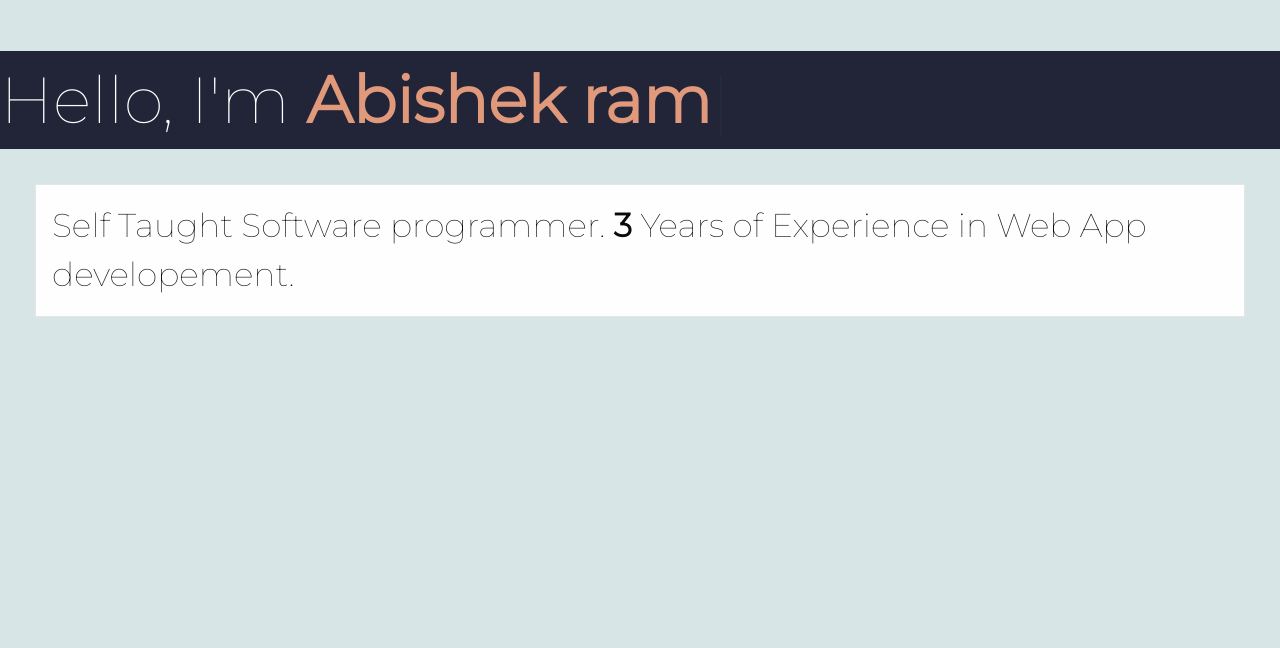
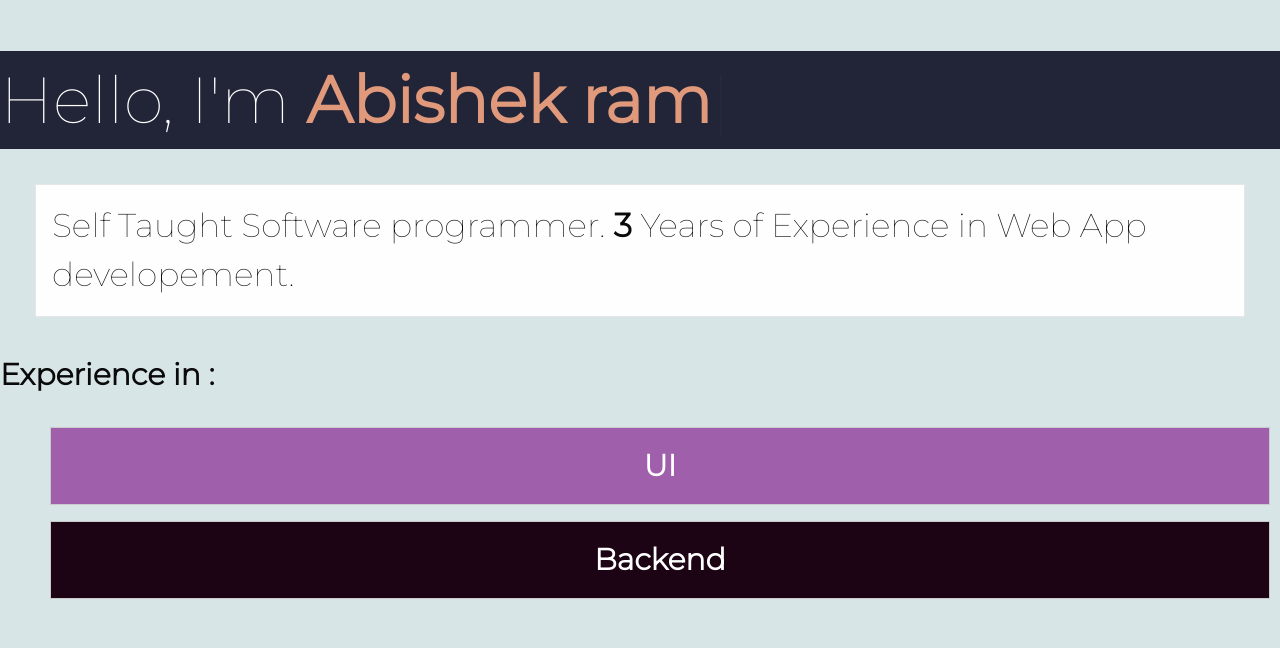
Before and after one commit to abishekram/abishekram.github.io, a plain HTML site: page index.html in a window 1280 px wide. Drawn offline with nearby package versions, Linux system fonts and the light colour scheme; a web font is replaced by a local one.

Commit message:
Added Experience

```diff
--- a/custom.css
+++ b/custom.css
@@ -85,6 +85,11 @@ span.developer_role {
   background-color: black;
   color: white;
   border-bottom: 0;
+  display: block;
+}
+
+.skill_tag{
+  padding: 30px;
 }
 
 .pricing-table .price {
--- a/index.html
+++ b/index.html
@@ -13,7 +13,7 @@
   <link rel="stylesheet" href="https://cdn.jsdelivr.net/npm/animate.css@3.5.2/animate.min.css">
   <link rel="stylesheet" href="https://use.fontawesome.com/releases/v5.0.12/css/solid.css" integrity="sha384-VxweGom9fDoUf7YfLTHgO0r70LVNHP5+Oi8dcR4hbEjS8UnpRtrwTx7LpHq/MWLI" crossorigin="anonymous">
   <link rel="stylesheet" href="https://use.fontawesome.com/releases/v5.0.12/css/fontawesome.css" integrity="sha384-rnr8fdrJ6oj4zli02To2U/e6t1qG8dvJ8yNZZPsKHcU7wFK3MGilejY5R/cUc5kf" crossorigin="anonymous">
-<link href="https://fonts.googleapis.com/css?family=Kalam:300,400" rel="stylesheet">
+  <link href="https://fonts.googleapis.com/css?family=Kalam:300,400" rel="stylesheet">
   <title>Abishek ram </title>
 
   <link rel="stylesheet" href="custom.css">
@@ -34,30 +34,30 @@
     <div class="card-section">
       <span>Self Taught Software programmer. <strong>3 </strong>Years of Experience in Web App developement. <br/>
         <!-- <div class="passion"> " <i class="fas fa-heart"> </i> to try new and interest towards solving challenging problems</span> -->
-    <!-- "</div> -->
-  </div>
+      <!-- "</div> -->
+    </div>
   </div>
   <div class="row">
+    <div id="experience_title">
+      Experience in :
+    </div>
+    <div class="row skill_tag">
+      <div class="columns small-6 large-6">
+        <ul class="pricing-table animated ">
+          <li class="title" style="background-color: #9F5FAB;">UI</li>
+        </ul>
+      </div>
+      <div class="columns small-6 large-6">
+        <ul class="pricing-table animated ">
+          <li class="title" style="background-color: #1D0415;">Backend</li>
+        </ul>
+      </div>
+
+
+    </div>
 
   </div>
-  <div class="row">
-    <!-- <div class="columns small-4 large-4">
-      <ul class="pricing-table animated ">
-        <li class="title">Enterprise</li>
-        <li class="price">$99.99</li>
-        <li class="description">An awesome description</li>
-        <li>42 Rad Features</li>
-        <li>7GB of Power</li>
-        <li><a class="button" href="#">Buy Now</a></li>
-      </ul>
-    </div> -->
-    <div class="columns small-4 large-4">
-      <!-- ... -->
-    </div>
-    <div class="columns small-4 large-4">
-      <!-- ... -->
-    </div>
-  </div>
+
 
 
 
@@ -67,9 +67,8 @@
   <!-- jQuery first, then Popper.js, then Bootstrap JS -->
   <script src="https://code.jquery.com/jquery-3.3.1.min.js" integrity="sha256-FgpCb/KJQlLNfOu91ta32o/NMZxltwRo8QtmkMRdAu8=" crossorigin="anonymous"></script>
   <script src="https://cdn.jsdelivr.net/foundation/6.2.4/foundation.min.js"></script>
-<script src="https://cdnjs.cloudflare.com/ajax/libs/typed.js/2.0.7/typed.min.js"></script>
+  <script src="https://cdnjs.cloudflare.com/ajax/libs/typed.js/2.0.7/typed.min.js"></script>
   <script src="js/main.js">
-
   </script>
 </body>
 
```
